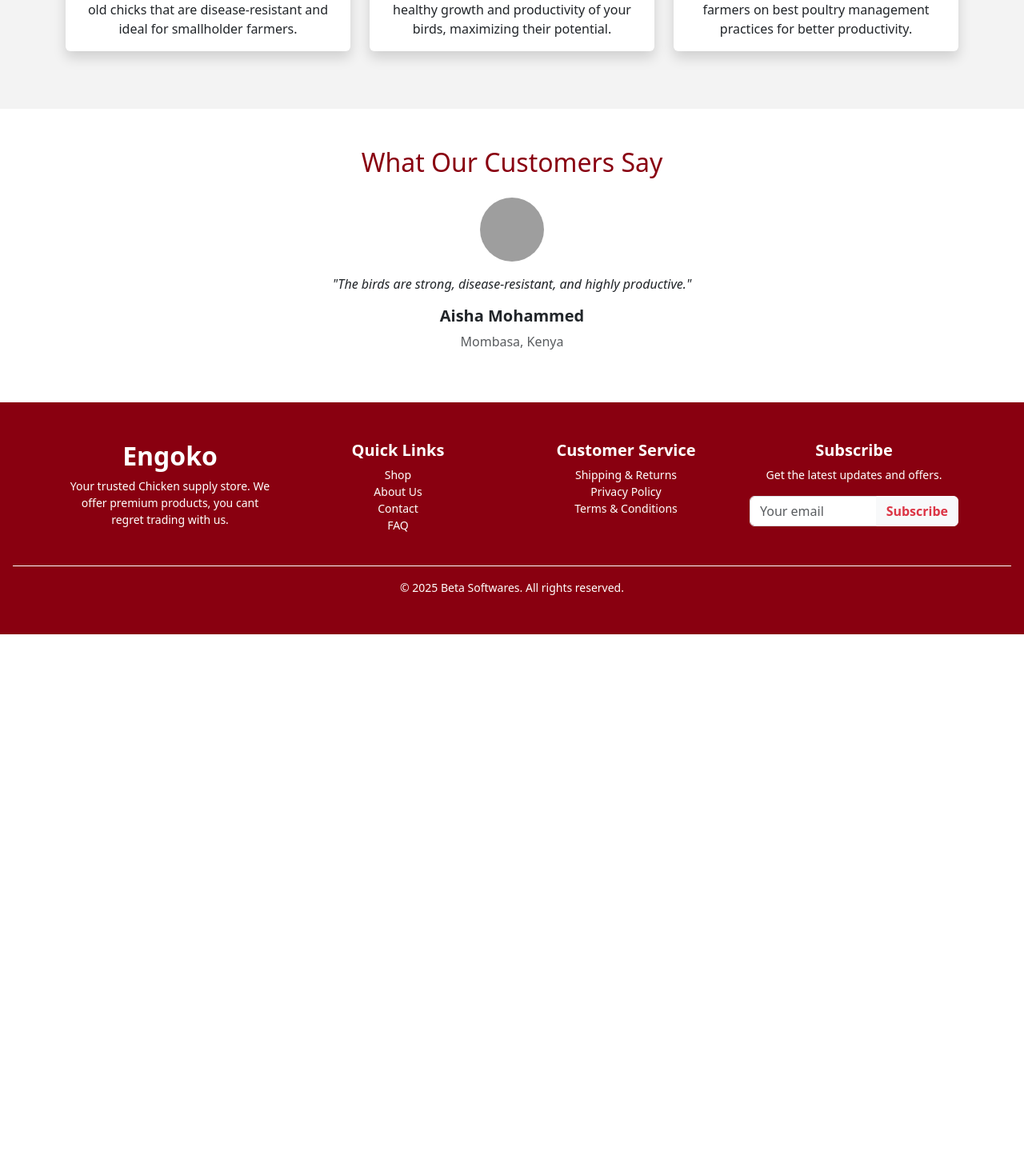
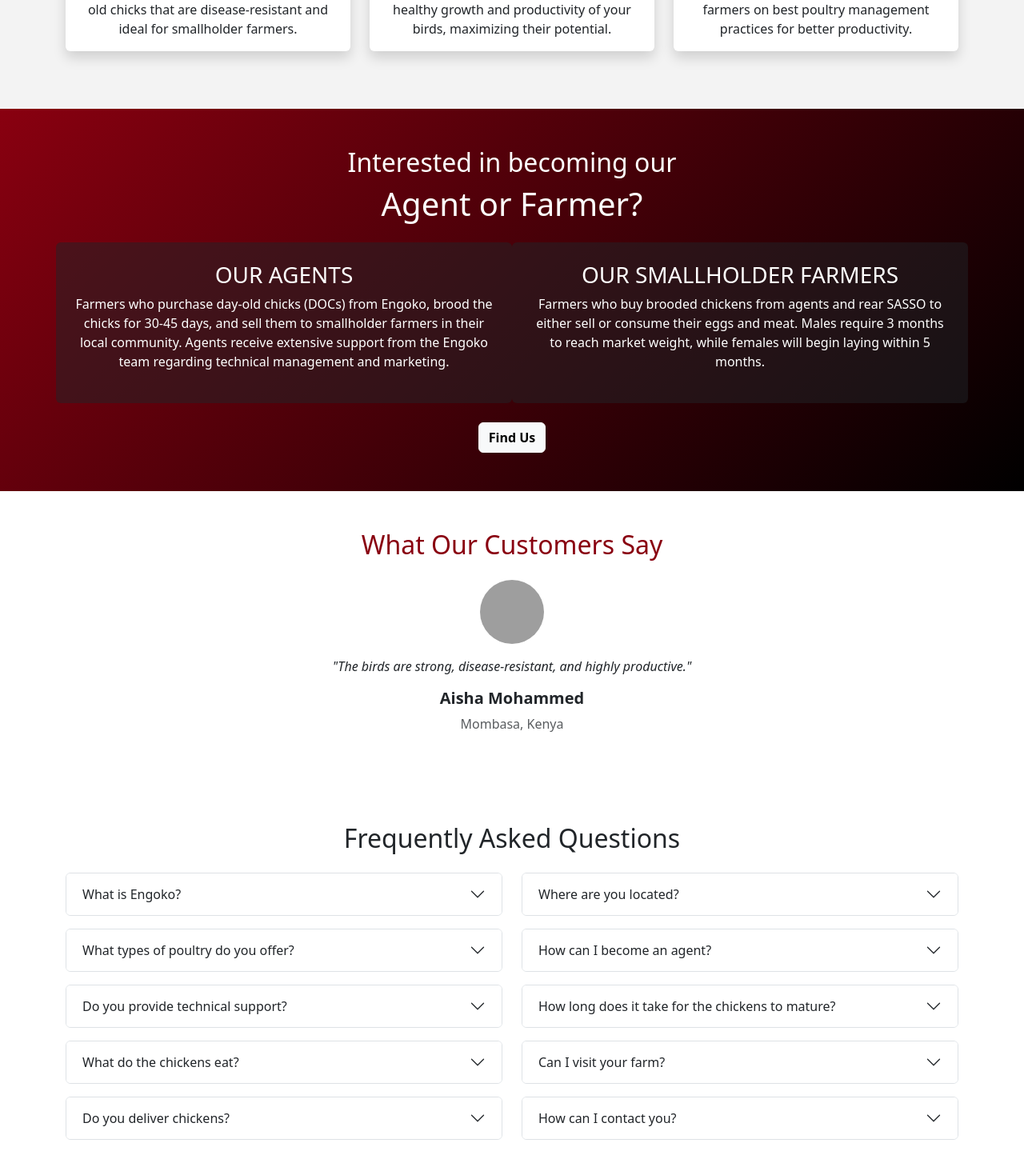
Before and after one commit to DBEST-EZRA/engoko, a React (Create React App) app: page / in a window 1280 px wide. Shown: the part 1281-2750 px from the top of the page at 80% size. Before the commit the page ends 2074 px from the top, so only its background shows below. Built offline with nearby package versions, Linux system fonts and the light colour scheme; grey boxes are pictures that could not be loaded.

Commit message:
home complete

```diff
--- a/package.json
+++ b/package.json
@@ -7,6 +7,7 @@
     "@testing-library/jest-dom": "^6.6.3",
     "@testing-library/react": "^16.2.0",
     "@testing-library/user-event": "^13.5.0",
+    "aos": "^2.3.4",
     "bootstrap": "^5.3.3",
     "react": "^19.0.0",
     "react-bootstrap": "^2.10.9",
--- /dev/null
+++ b/src/components/AgentFarmerBanner.jsx
@@ -0,0 +1,67 @@
+import React, { useEffect } from "react";
+import { Link } from "react-router-dom";
+import "aos/dist/aos.css";
+import AOS from "aos";
+import { Container, Row, Col, Button } from "react-bootstrap";
+
+const AgentFarmerBanner = () => {
+  useEffect(() => {
+    AOS.init({ duration: 1000 });
+  }, []);
+
+  return (
+    <div
+      className="text-white py-5"
+      style={{ background: "linear-gradient(135deg, #890010, black)" }}
+    >
+      <Container className="text-center">
+        <h2 data-aos="fade-up">Interested in becoming our</h2>
+        <h1 data-aos="fade-up" data-aos-delay="200">
+          Agent or Farmer?
+        </h1>
+
+        <Row className="mt-4">
+          <Col
+            md={6}
+            data-aos="fade-right"
+            className="p-4 bg-dark bg-opacity-50 rounded"
+          >
+            <h3>OUR AGENTS</h3>
+            <p>
+              Farmers who purchase day-old chicks (DOCs) from Engoko, brood the
+              chicks for 30-45 days, and sell them to smallholder farmers in
+              their local community. Agents receive extensive support from the
+              Engoko team regarding technical management and marketing.
+            </p>
+          </Col>
+
+          <Col
+            md={6}
+            data-aos="fade-left"
+            className="p-4 bg-dark bg-opacity-50 rounded"
+          >
+            <h3>OUR SMALLHOLDER FARMERS</h3>
+            <p>
+              Farmers who buy brooded chickens from agents and rear SASSO to
+              either sell or consume their eggs and meat. Males require 3 months
+              to reach market weight, while females will begin laying within 5
+              months.
+            </p>
+          </Col>
+        </Row>
+
+        <Button
+          as={Link}
+          to="/contact"
+          variant="light"
+          className="mt-4 fw-bold"
+          data-aos="zoom-in"
+        >
+          Find Us
+        </Button>
+      </Container>
+    </div>
+  );
+};
+
+export default AgentFarmerBanner;
--- a/src/components/Contact.jsx
+++ b/src/components/Contact.jsx
@@ -10,13 +10,13 @@
           <strong>Location:</strong> Mashauri, Kisii Town, Kenya
         </p>
         <p>
-          <strong>Phone:</strong> +254 712 345 678
+          <strong>Phone:</strong> +254 710 831 806
         </p>
         <p>
           <strong>Email:</strong> info@engoko.com
         </p>
         <p>
-          <strong>Business Hours:</strong> Monday - Saturday: 8:00 AM - 6:00 PM
+          <strong>Business Hours:</strong> Monday - Saturday: 7:00 AM - 6:00 PM
         </p>
       </div>
 
--- /dev/null
+++ b/src/components/FAQs.jsx
@@ -0,0 +1,82 @@
+import React, { useEffect } from "react";
+import AOS from "aos";
+import "aos/dist/aos.css";
+import { Container, Row, Col, Accordion } from "react-bootstrap";
+
+const FAQs = () => {
+  useEffect(() => {
+    AOS.init({ duration: 1000 });
+  }, []);
+
+  const faqData = [
+    {
+      question: "What is Engoko?",
+      answer:
+        "Engoko is a leading distributor of high-quality poultry in Kenya.",
+    },
+    {
+      question: "Where are you located?",
+      answer: "We are based in Mashauri, Kisii Town, Kenya.",
+    },
+    {
+      question: "What types of poultry do you offer?",
+      answer: "We offer high-quality, disease-resistant dual-purpose chickens.",
+    },
+    {
+      question: "How can I become an agent?",
+      answer:
+        "You can apply to become an agent by filling out our application form on the Contact page.",
+    },
+    {
+      question: "Do you provide technical support?",
+      answer:
+        "Yes, we offer extensive training and support to our farmers and agents.",
+    },
+    {
+      question: "How long does it take for the chickens to mature?",
+      answer:
+        "Males reach market weight in 3 months, while females start laying eggs within 5 months.",
+    },
+    {
+      question: "What do the chickens eat?",
+      answer:
+        "Our chickens are fed a balanced diet to ensure maximum growth and productivity.",
+    },
+    {
+      question: "Can I visit your farm?",
+      answer:
+        "Yes! You can schedule a visit by contacting us through our Contact page.",
+    },
+    {
+      question: "Do you deliver chickens?",
+      answer: "Yes, we provide delivery services for bulk orders.",
+    },
+    {
+      question: "How can I contact you?",
+      answer:
+        "You can reach us via phone, email, or visit our office in Kisii Town.",
+    },
+  ];
+
+  return (
+    <Container className="py-5">
+      <h2 className="text-center mb-4" data-aos="fade-up">
+        Frequently Asked Questions
+      </h2>
+      <Row>
+        {faqData.map((faq, index) => (
+          <Col md={6} key={index} className="mb-3" data-aos="fade-up">
+            <Accordion>
+              <Accordion.Item eventKey={index.toString()}>
+                <Accordion.Header>{faq.question}</Accordion.Header>
+                <Accordion.Body>{faq.answer}</Accordion.Body>
+              </Accordion.Item>
+            </Accordion>
+          </Col>
+        ))}
+      </Row>
+    </Container>
+  );
+};
+
+export default FAQs;
--- a/src/components/Home.jsx
+++ b/src/components/Home.jsx
@@ -2,13 +2,17 @@
 import HeroSection from "./HeroSection";
 import Services from "./Services";
 import Testimonials from "./Testimonial";
+import AgentFarmerBanner from "./AgentFarmerBanner";
+import FAQs from "./FAQs";
 
 const Home = () => {
   return (
     <div>
       <HeroSection />
       <Services />
+      <AgentFarmerBanner />
       <Testimonials />
+      <FAQs />
     </div>
   );
 };
```
Also changed, not shown: src/components/ImageWithText.jsx (added, +56 -0 lines), 1 other file (tests, documents, lock files or other folders).
